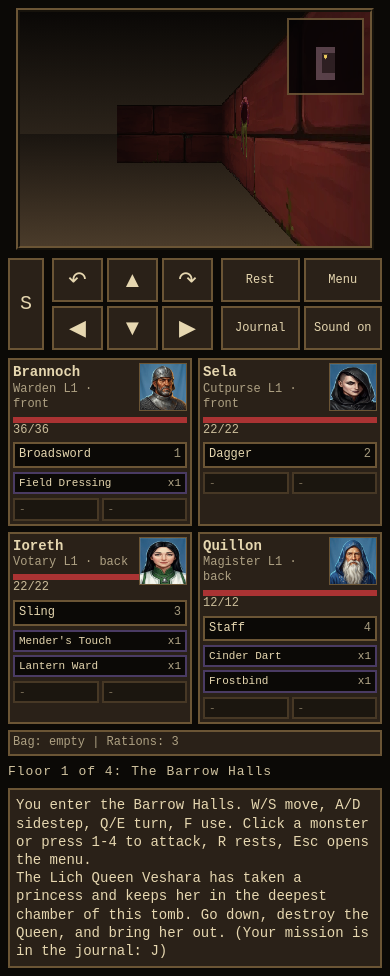
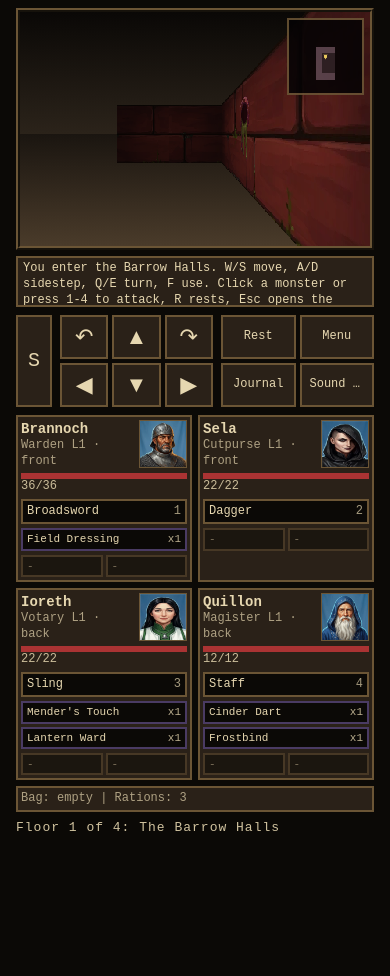
Before and after one commit to tlee612-lab/tomb-of-the-lich-queen, a website with bundled scripts: page index.html in a window 390 px wide. Both pictures are taken after a click on the button "Enter the tomb". After the commit the page ends 845 px from the top, so only its background shows below. Built offline with nearby package versions, Linux system fonts and the light colour scheme.

Commit message:
Event log moves under the dungeon view
Co-Authored-By: Claude Sonnet 5.5 <noreply@anthropic.com>

```diff
--- a/index.html
+++ b/index.html
@@ -42,9 +42,12 @@
   </div></div>
 </section>
 <main id="game" hidden>
+  <div id="stage">
   <div id="viewframe"><canvas id="view" width="448" height="300"></canvas>
     <canvas id="minimap" width="99" height="99" title="Tap for the full map (N)"></canvas>
     <div id="overlay" hidden><div id="overlayText"></div><button id="loadBtn" type="button" hidden>Load autosave</button><button id="retryBtn" type="button" hidden>Try again</button></div></div>
+  <div id="log"></div>
+  </div>
   <aside id="party"></aside>
   <div id="controls">
     <div id="floorName"></div>
@@ -65,7 +68,6 @@
       <button id="soundBtn" type="button">Sound on <span class="k">(M)</span></button>
     </div>
     </div>
-    <div id="log"></div>
   </div>
 </main>
 <div id="modal" hidden role="dialog" aria-modal="true" aria-label="Game menu">
--- a/style.css
+++ b/style.css
@@ -3,7 +3,8 @@
 body { margin:0; background:var(--bg); color:var(--ink); font:14px/1.3 "Courier New", monospace;
   display:flex; justify-content:center; padding:12px; }
 #game { display:grid; grid-template-columns:auto 290px; gap:8px; max-width:100%; }
-#viewframe { border:4px ridge var(--edge); background:#000; position:relative; justify-self:start; align-self:start; }
+#stage { display:grid; grid-template-columns:min-content; gap:6px; justify-self:start; align-self:start; }   /* the view, with the event log right under it */
+#viewframe { border:4px ridge var(--edge); background:#000; position:relative; }
 #view { display:block; width:min(672px, calc(100vw - 40px)); aspect-ratio:448/300; image-rendering:pixelated; }
 #minimap { position:absolute; top:6px; right:6px; width:22%; aspect-ratio:1; image-rendering:pixelated; border:2px solid var(--edge); background:#050304; opacity:.88; cursor:pointer; }
 #fullmap { display:block; margin:0 auto; width:min(100%, 560px); aspect-ratio:1; image-rendering:pixelated; border:2px solid var(--edge); }
@@ -20,27 +21,26 @@ body { margin:0; background:var(--bg); color:var(--ink); font:14px/1.3 "Courier
 #pad button { height:36px; background:var(--panel); color:var(--ink); border:2px solid var(--edge);
   font-size:18px; cursor:pointer; }
 #pad button:active { background:var(--edge); }
-#log { flex:1; min-height:80px; white-space:pre-line; background:var(--panel); border:2px solid var(--edge); padding:6px; }
+#log { height:7.6em; overflow:hidden; white-space:pre-line; background:var(--panel); border:2px solid var(--edge); padding:6px; }
 @media (max-width:960px) {
   #game { grid-template-columns:minmax(0,1fr); }
   #party { grid-template-columns:repeat(2,minmax(0,1fr)); }
   .hero, #controls, #log { min-width:0; }
   .hero button { min-width:0; overflow:hidden; white-space:nowrap; text-overflow:ellipsis; }
   #controls { flex-wrap:wrap; }
-  #log { flex:1 1 100%; order:5; }
   body { padding:8px; }
 }
-#compass { order:0; } #floorName { order:1; } #pad { order:2; } #sys { order:3; } #log { order:4; }
+#compass { order:0; } #floorName { order:1; } #pad { order:2; } #sys { order:3; }
 #nav { display:contents; }                        /* desktop: the compass, pad and system buttons sit in the controls row as before */
 /* Phones: the view, then the movement pad and system buttons right under it, then the party, then the log,
    so the view and the controls are on screen together. */
 @media (max-width:700px), (orientation:landscape) and (max-height:520px) {
   #controls { display:contents; }
-  #viewframe { order:1; justify-self:center; }
+  #stage { order:1; justify-self:center; }
   #nav { order:2; display:flex; gap:8px; align-items:stretch; min-width:0; }
   #party { order:3; }
   #floorName { order:4; }
-  #log { order:5; flex:none; min-height:64px; }
+  #log { height:4.2em; font-size:12px; padding:3px 5px; }    /* a few lines, so the view and the pad still fit one screen */
   #pad { grid-template-columns:repeat(3,1fr); flex:1; gap:4px; }
   #pad button { height:44px; font-size:22px; }
   #compass { width:36px; height:auto; }
@@ -53,12 +53,12 @@ body { margin:0; background:var(--bg); color:var(--ink); font:14px/1.3 "Courier
 @media (orientation:landscape) and (max-height:520px) {
   body { padding:6px; }
   #game { grid-template-columns:auto minmax(0,1fr); grid-template-rows:auto minmax(0,1fr); gap:6px; align-items:start; }
-  #viewframe { grid-column:1; grid-row:1 / span 4; order:0; justify-self:start; position:sticky; top:0; }
-  #view { width:min(58vw, calc((100vh - 28px) * 1.4933)); }
+  #stage { grid-column:1; grid-row:1 / span 4; order:0; justify-self:start; position:sticky; top:0; }
+  #view { width:min(58vw, calc((100vh - 76px) * 1.4933)); }
   #nav { grid-column:2; grid-row:1; order:0; }
   #party { grid-column:2; grid-row:2; order:0; }
-  #floorName, #log { grid-column:2; order:0; }
-  #log { min-height:48px; }
+  #floorName { grid-column:2; order:0; }
+  #log { height:3.6em; }
 }
 button { touch-action:manipulation; }             /* no double-tap zoom on the buttons */
 
```
